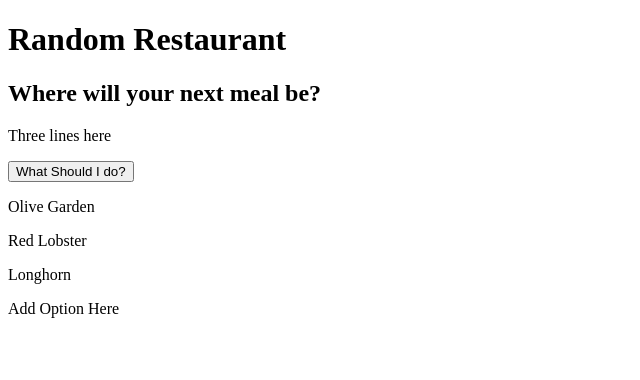
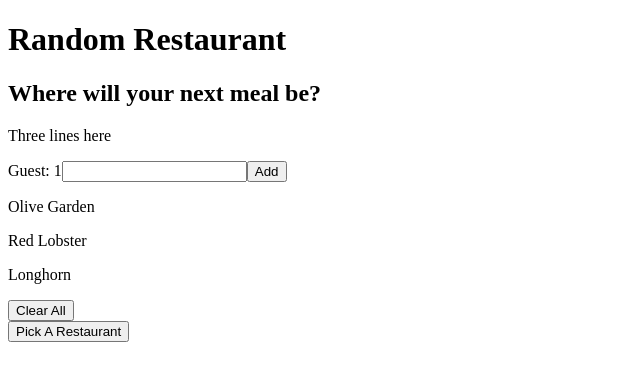
Before and after one commit to kenocathon/random_restaurant, a React app: page / in a window 1280 px wide. Shown: the top 380 px of the page, without its empty margins (0-640 px from the left). Built offline with nearby package versions, Linux system fonts and the light colour scheme.

Commit message:
basic structure setup

```diff
--- a/src/index.js
+++ b/src/index.js
@@ -4,18 +4,46 @@
 //import App from "./components/App";
 
 class App extends React.Component {
+  constructor(props) {
+    super(props);
+    this.handleDeleteOptions = this.handleDeleteOptions.bind(this);
+    this.handleRandomPick = this.handleRandomPick.bind(this);
+    this.state = {
+      options: ["Olive Garden", "Red Lobster", "Longhorn"],
+      guests: 3
+    };
+  }
+  handleDeleteOptions() {
+    this.setState(() => {
+      return {
+        options: []
+      };
+    });
+  }
+
+  handleRandomPick() {
+    const randomNum = Math.floor(Math.random() * this.state.options.length);
+    const option = this.state.options[randomNum];
+    alert("You must go to " + option);
+  }
+
   render() {
-    const options = ["Olive Garden", "Red Lobster", "Longhorn"];
-
     return (
       <div>
         <Header
           title="Random Restaurant"
           subtitle="Where will your next meal be?"
         />
-        <Action />
-        <Options options={options} />
-        <AddOption />
+        <AddRestaurant guests={1} />
+        <Options
+          options={this.state.options}
+          handleDeleteOptions={this.handleDeleteOptions}
+        />
+
+        <Action
+          checkOptions={this.state.options.length == this.state.guests}
+          handleRandomPick={this.handleRandomPick}
+        />
       </div>
     );
   }
@@ -42,17 +70,20 @@
 };
 
 class Action extends React.Component {
-  handlePick() {
-    alert("handlePick");
-  }
   render() {
     return (
       <div>
-        <button onClick={this.handlePick}>What Should I do?</button>
+        <button
+          onClick={this.props.handleRandomPick}
+          disabled={!this.props.checkOptions}
+        >
+          Pick A Restaurant
+        </button>
       </div>
     );
   }
 }
+
 class Options extends React.Component {
   render() {
     return (
@@ -62,6 +93,7 @@
             <Option key={option} optionText={option} />
           </p>
         ))}
+        <button onClick={this.props.handleDeleteOptions}>Clear All</button>
       </div>
     );
   }
@@ -69,13 +101,26 @@
 
 class Option extends React.Component {
   render() {
-    return <div>{this.props.optionText}</div>;
+    return this.props.optionText;
   }
 }
 
-class AddOption extends React.Component {
+class AddRestaurant extends React.Component {
+  handleAddRestaurant(e) {
+    e.preventDefault();
+    const newRestaurant = e.target.elements.restaurant.value.trim();
+    if (newRestaurant) {
+      alert(newRestaurant);
+    }
+  }
   render() {
-    return <div>Add Option Here</div>;
+    return (
+      <form onSubmit={this.handleAddRestaurant}>
+        <label>Guest: {this.props.guests}</label>
+        <input type="text" name="restaurant" />
+        <button>Add</button>
+      </form>
+    );
   }
 }
 
```
Also changed, not shown: public/bundle.js.
